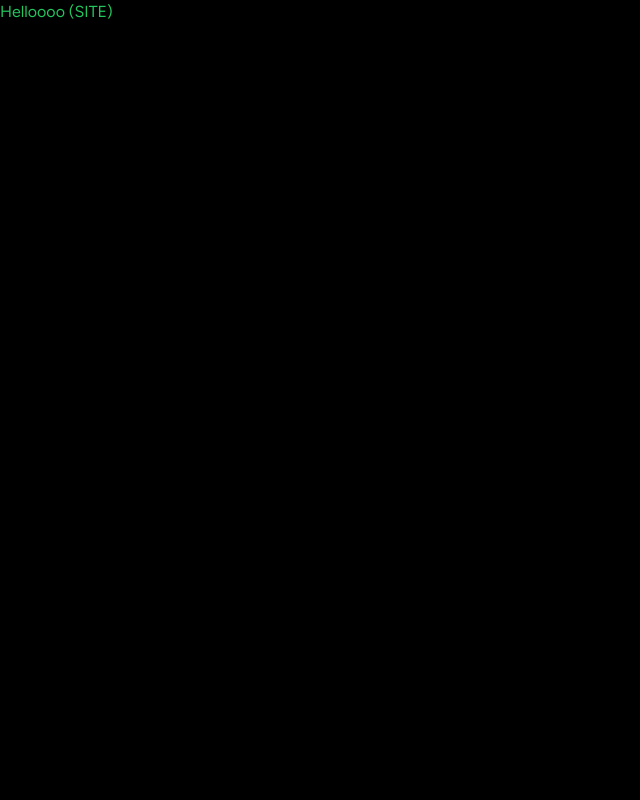
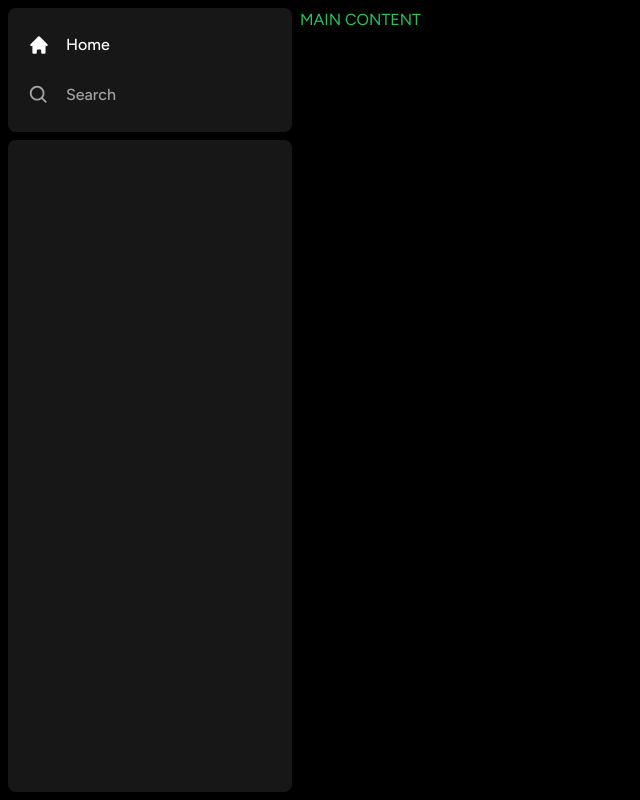
Before and after one commit to MilosDanilovic98/spotify-clone, a Next.js app: page / in a window 1280 px wide. Shown: the whole page, without its empty margins (0-640 px from the left). Built offline with nearby package versions, Linux system fonts and the light colour scheme.

Commit message:
feature:Add Sidebar component

```diff
--- a/app/(site)/page.tsx
+++ b/app/(site)/page.tsx
@@ -3,7 +3,7 @@
 export default function Home() {
   return (
     <main className="text-green-500">
-      Helloooo (SITE)
+     MAIN CONTENT
     </main>
   )
 }
--- a/app/globals.css
+++ b/app/globals.css
@@ -2,8 +2,8 @@
 @tailwind components;
 @tailwind utilities;
 
-
-html,body:root{
+html,
+body :root {
   height: 100%;
   background-color: black;
   color-scheme: dark;
--- a/app/layout.tsx
+++ b/app/layout.tsx
@@ -1,5 +1,8 @@
 import "./globals.css";
 import { Figtree } from "next/font/google";
+import Sidebar from "@/components/Sidebar";
+import {twMerge} from "tailwind-merge";
+import React from "react";
 
 const font = Figtree({ subsets: ["latin"] });
 
@@ -15,7 +18,9 @@
 }) {
   return (
     <html lang="en">
-      <body className={font.className}>{children}</body>
+      <body className={twMerge(font.className,'h-full')}>
+        <Sidebar>{children}</Sidebar>
+      </body>
     </html>
   );
 }
--- /dev/null
+++ b/components/Box.tsx
@@ -0,0 +1,15 @@
+import React from 'react';
+import {twMerge} from "tailwind-merge";
+interface BoxProps{
+    children:React.ReactNode
+    className?:string
+}
+const Box:React.FC<BoxProps> = ({children,className}) => {
+    return (
+        <div className={twMerge("bg-neutral-900 rounded-lg h-fit w-full",className)}>
+            {children}
+        </div>
+    );
+};
+
+export default Box;
--- /dev/null
+++ b/components/Sidebar.tsx
@@ -0,0 +1,51 @@
+"use client";
+import React, { useMemo } from "react";
+import { usePathname } from "next/navigation";
+import { HiHome } from "react-icons/hi";
+import { BiSearch } from "react-icons/bi";
+import Box from "@/components/Box";
+import SidebarItem from "@/components/SidebarItem";
+interface SidebarProps {
+  children: React.ReactNode;
+}
+
+const Sidebar: React.FC<SidebarProps> = ({ children }) => {
+  const pathname = usePathname();
+
+  const routes = useMemo(
+    () => [
+      {
+        icon: HiHome,
+        label: "Home",
+        active: pathname !== "/search",
+        href: "/",
+      },
+      {
+        icon: BiSearch,
+        label: "Search",
+        active: pathname === "/search",
+        href: "/search",
+      },
+    ],
+    []
+  );
+  return (
+    <div className="flex h-full">
+      <div className="hidden md:flex flex-col gap-y-2 bg-black h-full w-[300px] p-2">
+        <Box>
+          <div className="flex flex-col gap-y-4 px-5 py-5">
+            {routes.map((item) => (
+              <SidebarItem key={item.label} {...item} />
+            ))}
+          </div>
+        </Box>
+        <Box className="overflow-y-auto h-full">
+
+        </Box>
+      </div>
+      <main className="h-full flex-1 overflow-y-auto py-2">{children}</main>
+    </div>
+  );
+};
+
+export default Sidebar;
--- /dev/null
+++ b/components/SidebarItem.tsx
@@ -0,0 +1,31 @@
+import React from "react";
+import { IconType } from "react-icons";
+import Link from "next/link";
+import { twMerge } from "tailwind-merge";
+interface SidebarItemProps {
+  icon: IconType;
+  label: string;
+  active?: boolean;
+  href: string;
+}
+const SidebarItem: React.FC<SidebarItemProps> = ({
+  icon: Icon,
+  label,
+  active,
+  href,
+}) => {
+  return (
+    <Link
+      href={href}
+      className={twMerge(
+        "flex flex-row h-auto items-center w-full gap-x-4 text-md font-medium cursor-pointer hover:text-white transition text-neutral-400 py-1",
+        active && "text-white"
+      )}
+    >
+      <Icon size={26} />
+      <p className="truncate w-full">{label}</p>
+    </Link>
+  );
+};
+
+export default SidebarItem;
--- a/package.json
+++ b/package.json
@@ -19,6 +19,8 @@
     "postcss": "8.4.24",
     "react": "18.2.0",
     "react-dom": "18.2.0",
+    "react-icons": "^4.9.0",
+    "tailwind-merge": "^1.12.0",
     "tailwindcss": "3.3.2",
     "typescript": "5.0.4"
   },
```
Also changed, not shown: 1 other file (tests, documents, lock files or other folders).
